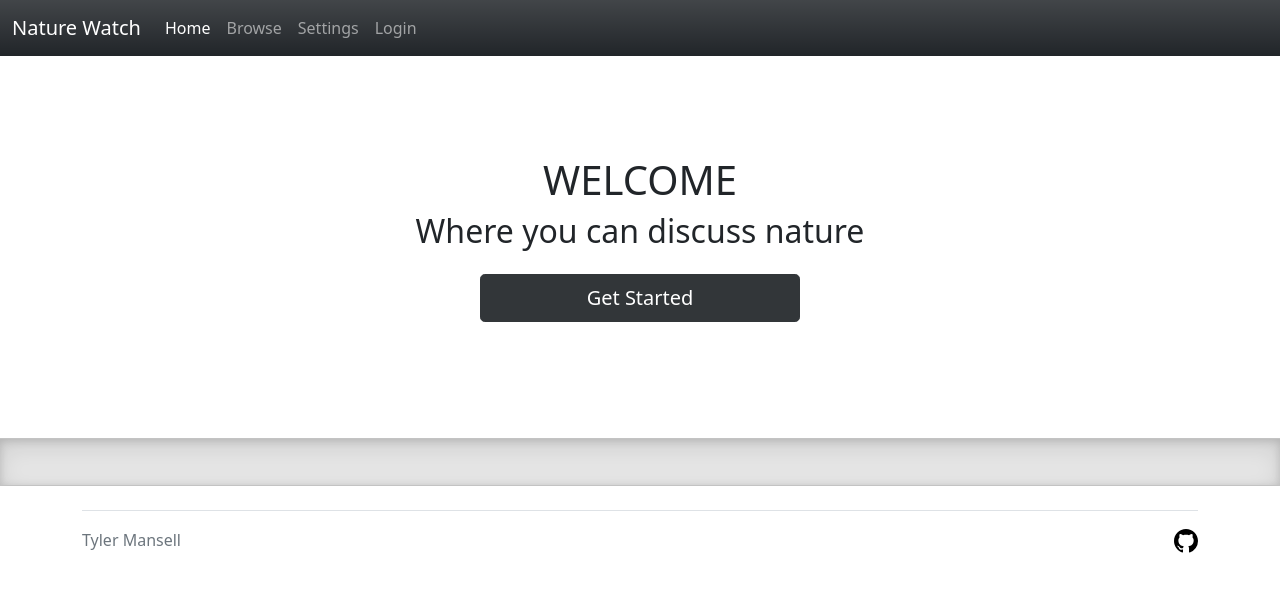
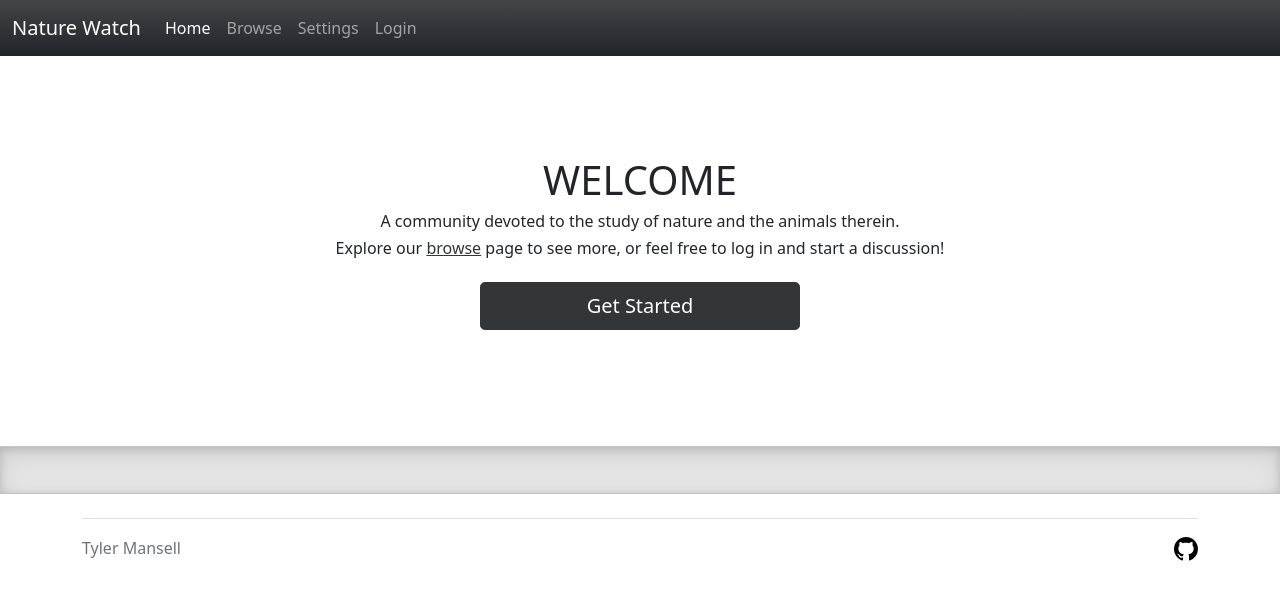
Before and after one commit to tyler-20/creative_1, a plain HTML site: page index.html in a window 1280 px wide. Drawn offline with Linux system fonts and the light colour scheme.

Commit message:
slight style adjustments

```diff
--- a/index.html
+++ b/index.html
@@ -47,7 +47,8 @@
 
   <div class="my-container centered">
     <h1>WELCOME</h1>
-    <h2>Where you can discuss nature</h2>
+    <h6>A community devoted to the study of nature and the animals therein. </h6>
+    <h6>Explore our <a href="/pages/browse.html">browse</a> page to see more, or feel free to log in and start a discussion!</h2>
     <a class="w-25 btn btn-lg button m-3" href="/pages/login.html"> Get Started</a>
   </div>
 
--- a/pages/browse.css
+++ b/pages/browse.css
@@ -15,6 +15,8 @@
     flex-direction: column;
     width: 400px;
     margin: 5px;
+    background-color: #323639;
+    color: #fff;
 }
 
 .tag {
--- a/styles.css
+++ b/styles.css
@@ -33,8 +33,20 @@
     align-items: center;
 }
 .centered {
+    align-items: center;
     padding-top: 100px;
     padding-bottom: 100px;
+    text-align: center;
+}
+.centered h6 {
+    width: 50%;
+}
+
+h6 a {
+    color: #323639;
+}
+h6 a:hover {
+    color: #737375;
 }
 
 .my-element-divider {
```
Also changed, not shown: pages/browse.html (+1 -2 lines), pages/login.html (+0 -2 lines), pages/settings.html (+0 -2 lines).
